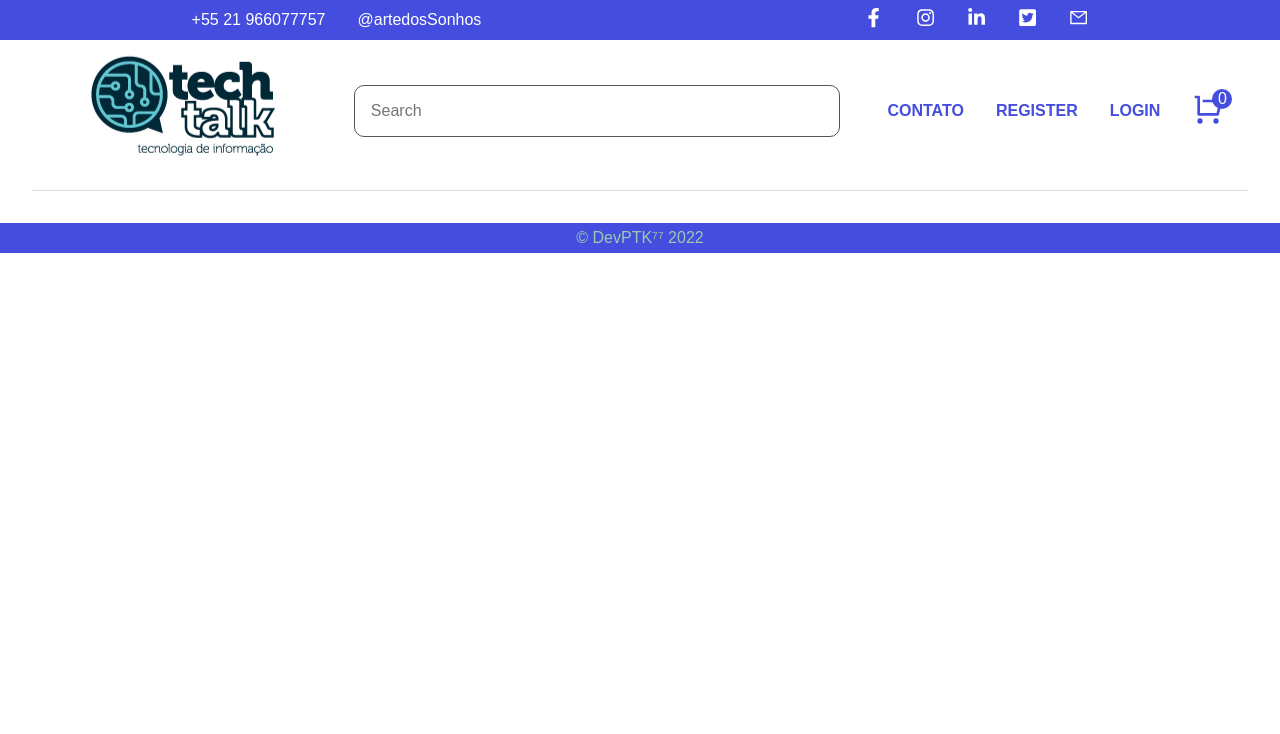
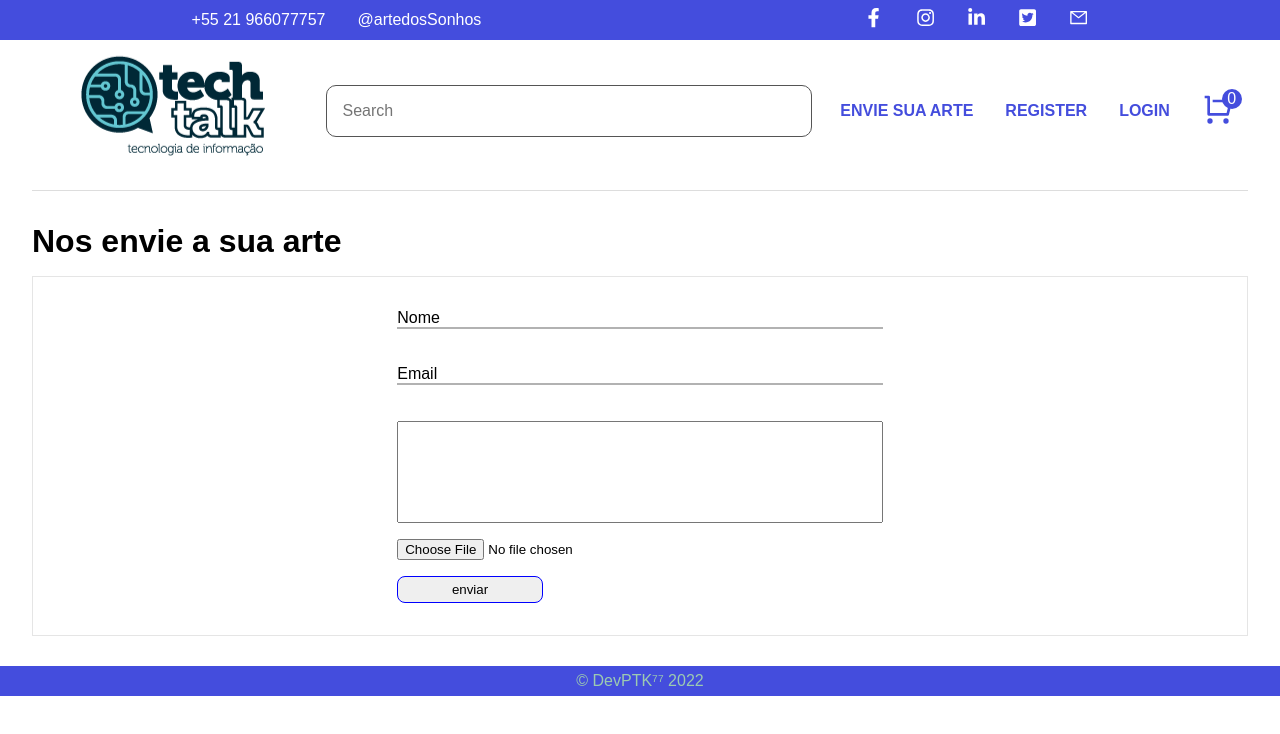
Before and after one commit to setxpro/mini--e-commerce, a React (Create React App) app: page /contact in a window 1280 px wide. Shown: the top 734 px of the page. Built offline with nearby package versions, Linux system fonts and the light colour scheme.

Commit message:
input-animation

```diff
--- /dev/null
+++ b/src/Components/Button/index.js
@@ -0,0 +1,11 @@
+import React from 'react';
+
+// import { Container } from './styles';
+
+function Button(props) {
+  return (
+      <button>{props.name}</button>
+  );
+}
+
+export default Button;
--- a/src/Components/FilterNav/index.js
+++ b/src/Components/FilterNav/index.js
@@ -22,7 +22,7 @@ function FilterNav() {
             onChange={e => setFilterProduct(e.target.value)}
             />
           <C.AreaRegister>
-            <Link to="/contact">CONTATO</Link>
+            <Link to="/contact">ENVIE  SUA ARTE</Link>
             <Link to="/register">REGISTER</Link>
             <Link to="/login">LOGIN</Link>
             <div className='store-length'>
--- a/src/router.js
+++ b/src/router.js
@@ -3,11 +3,13 @@ import { Routes, Route } from 'react-router-dom';
 import Home from './screens/Home';
 import Register from './screens/Register';
 import Login from './screens/Login';
+import Contact from './screens/Contact';
 
 export const Router = () => {
     return (
         <Routes>
             <Route path='/' element={<Home/>}/>
+            <Route path='/contact' element={<Contact/>}/>
             <Route path='/register' element={<Register/>}/>
             <Route path='/login' element={<Login/>}/>
             <Route path='/cart'/>
--- /dev/null
+++ b/src/screens/Contact/index.js
@@ -0,0 +1,30 @@
+import React from 'react';
+import Button from '../../Components/Button';
+
+import * as C from './styles';
+
+function Contact() {
+  return (
+
+      <>
+      <h1>Nos envie a sua arte</h1>
+        <C.Container>
+            <form>
+                <div className='form-group'>
+                    <input type="text" name='name'/>
+                    <label>Nome</label>
+                </div>
+                <div className='form-group'>
+                    <input type="email" name='email'/>
+                    <label>Email</label>
+                </div>
+                    <textarea type="text" name='message' rows={6} cols={50}></textarea>
+                    <input type="file" name="arte"/>
+                <Button name="enviar"/>
+            </form>
+        </C.Container>
+      </>
+  );
+}
+
+export default Contact;
--- /dev/null
+++ b/src/screens/Contact/styles.js
@@ -0,0 +1,66 @@
+import styled from 'styled-components';
+
+export const Container = styled.div`
+    border: 1px solid rgba(0,0,0,0.1);
+    padding: 2rem 0;
+    margin-bottom: 1.9rem;
+    margin-top: 1rem;
+    form {
+        width: 40%;
+        margin: auto;
+        display: flex;
+        flex-direction: column;
+        gap: 1rem;
+
+        .form-group {
+            display: flex;
+            flex-direction: column;
+            margin-bottom: 10px;
+
+            input {
+                padding: 0;
+                margin-bottom: 10px;
+                border-left: none;
+                border-right: none;
+                border-top: none;
+                border-bottom: 2px solid rgba(0,0,0,0.3);
+                outline: none;
+                background-color: transparent;
+                font-size: 1rem;
+
+                &:focus ~ label {
+                    margin-top: -30px;
+                    font-size: 13px;
+                    color: #444DDD;
+                }
+
+            }
+
+            label {
+                position: absolute;
+                margin-top: -10px;
+                padding: 10px 0;
+                font-size: 16px;
+                pointer-events: none;
+                background-color: transparent;
+                transition: .5s;
+            }
+
+        }
+
+        textarea {
+            resize: none;
+            padding: 5px;
+            outline: none;
+        }
+
+        button {
+            width: 30%;
+            padding: 5px 0;
+            border-radius: 8px;
+            border: 1px solid blue;
+            cursor: pointer;
+        }
+
+    }
+`;
```
Also changed, not shown: src/Components/Button/styles.js (added).
